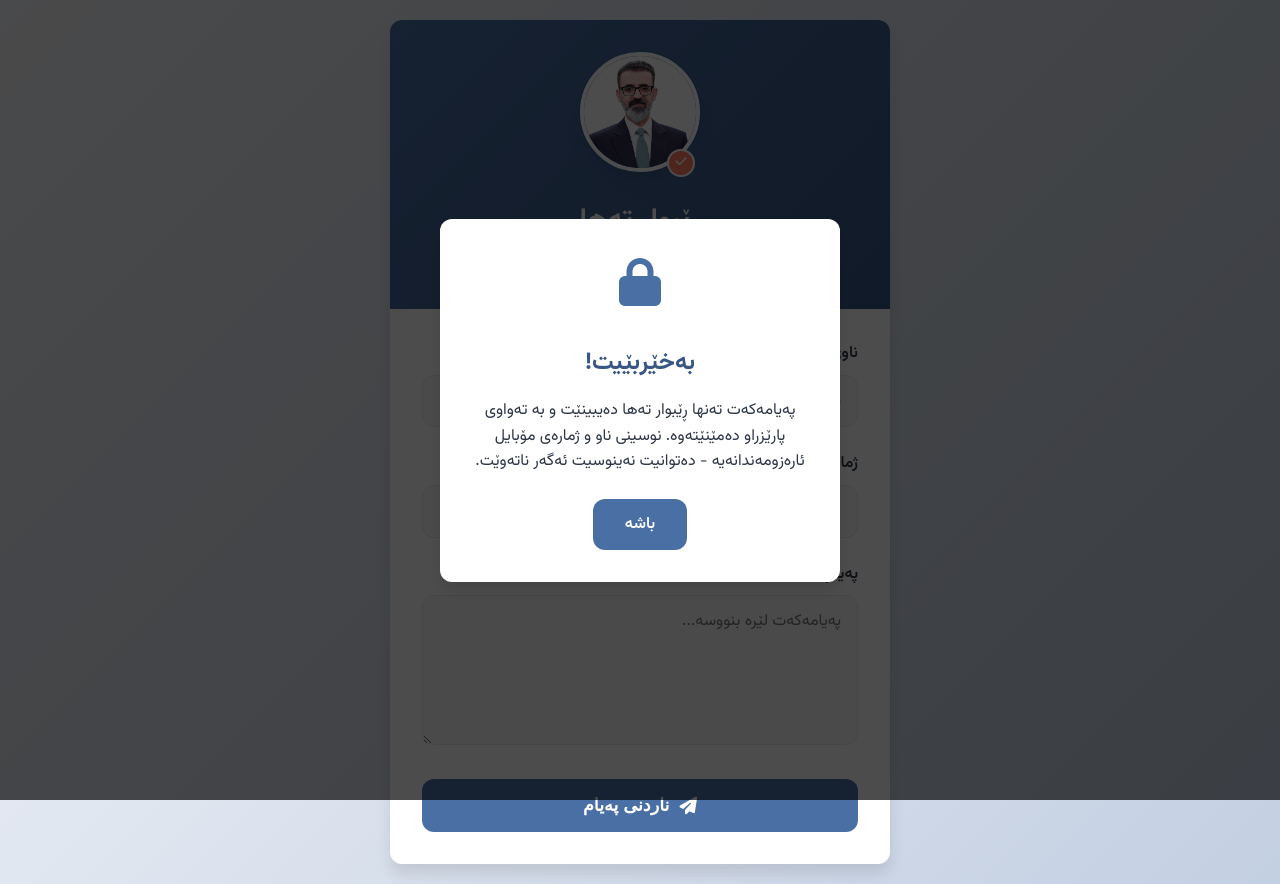
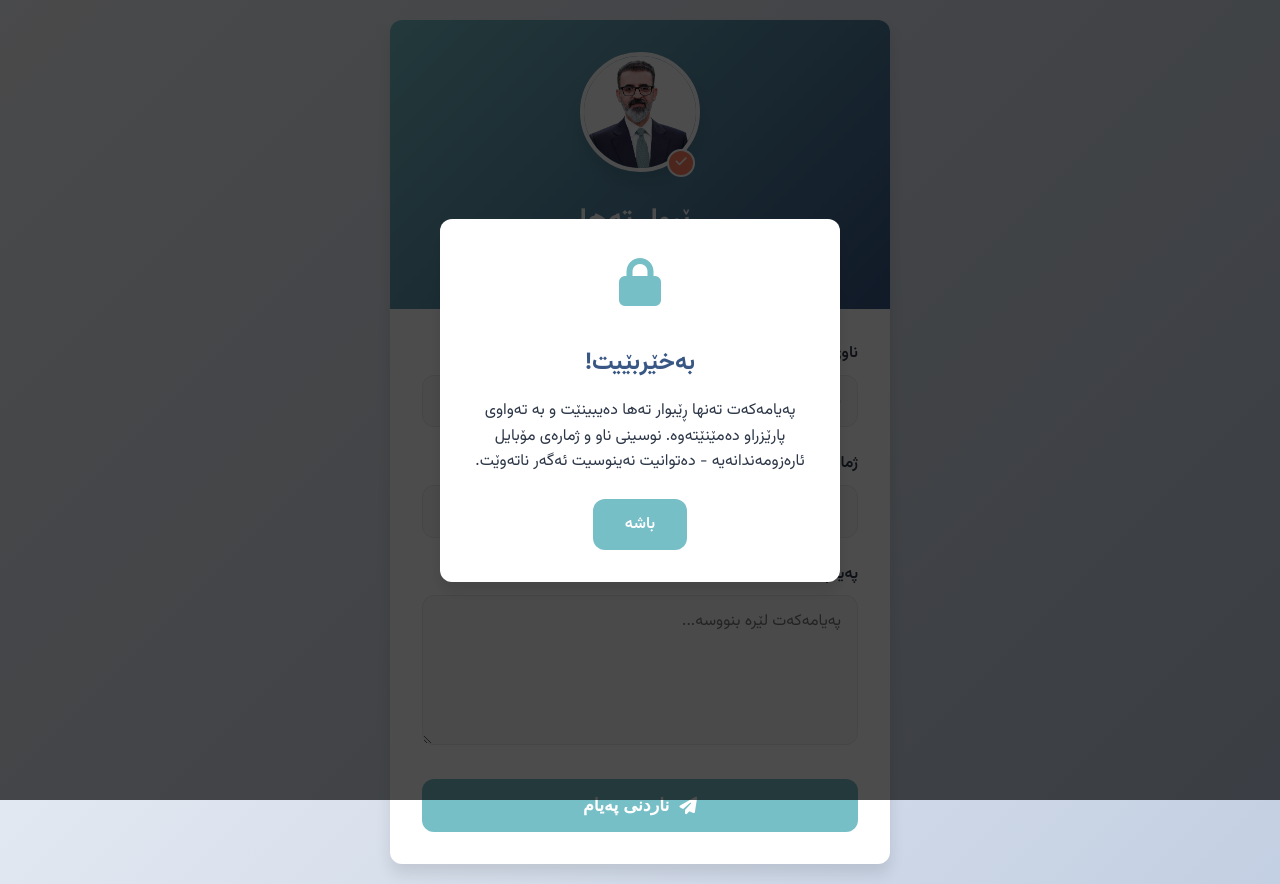
Before and after one commit to newapk1/Rebwar-Taha, a website: page public/index.html in a window 1280 px wide. Drawn offline with Linux system fonts and the light colour scheme.

Commit message:
Update index.html

```diff
--- a/public/index.html
+++ b/public/index.html
@@ -10,7 +10,7 @@
     <link rel="stylesheet" href="https://cdnjs.cloudflare.com/ajax/libs/font-awesome/6.4.0/css/all.min.css">
     <style>
         :root {
-            --primary: #4a6fa5;
+            --primary: #77BFC7;
             --primary-light: #6b8cbc;
             --primary-dark: #385785;
             --secondary: #e8e8e8;
```
